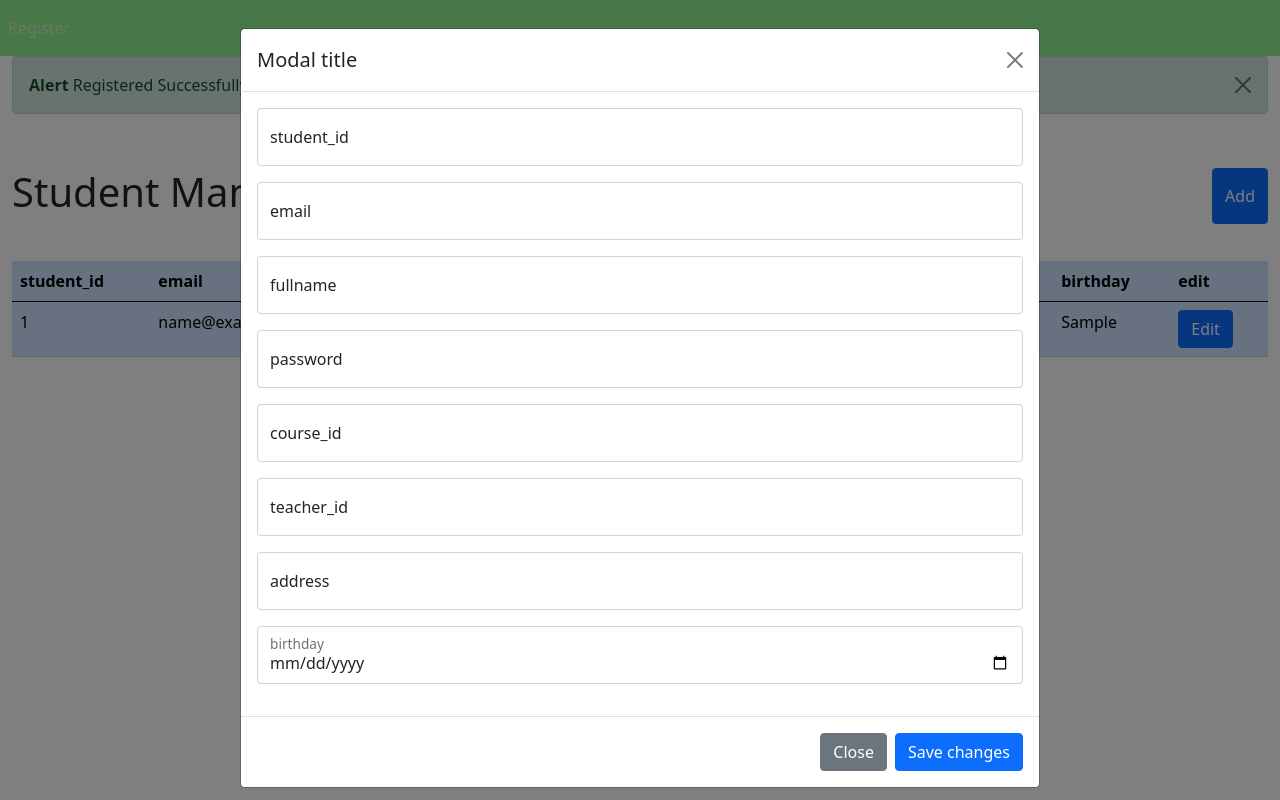
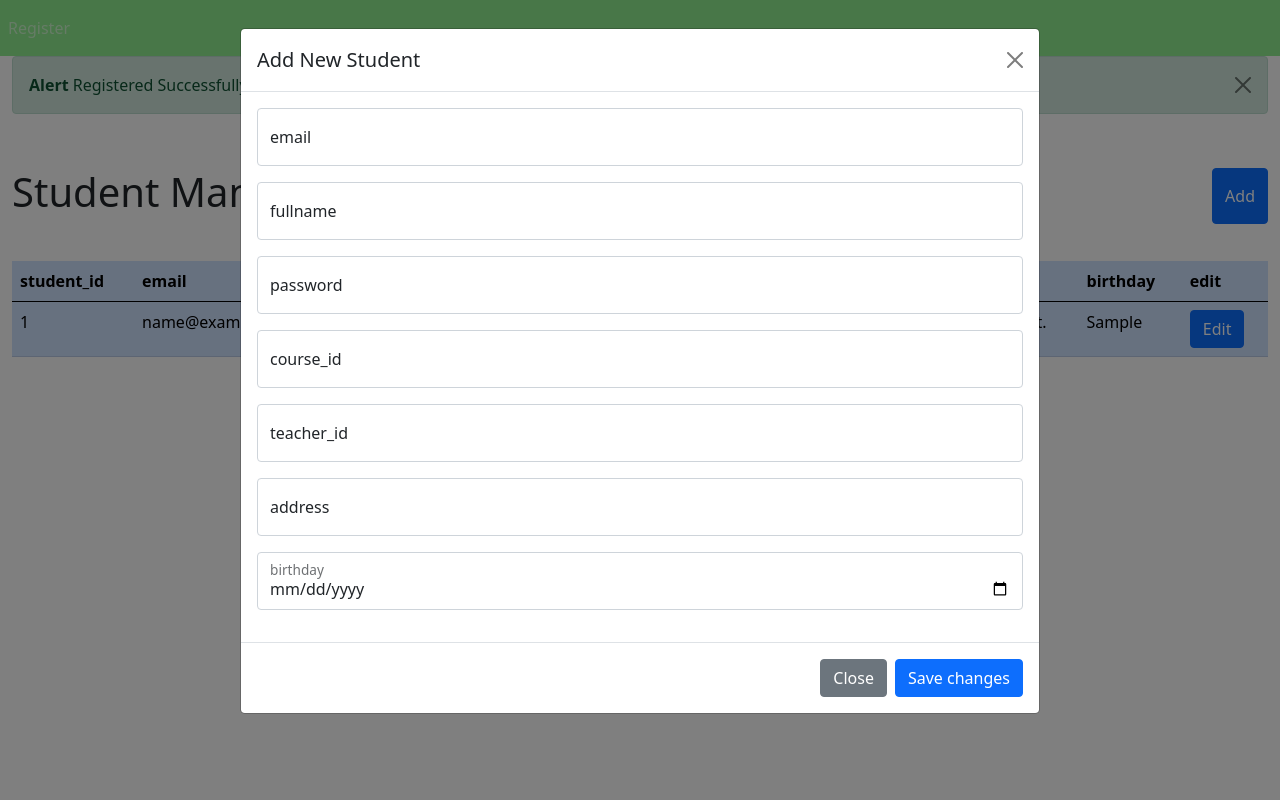
Before and after one commit to LuhPaglia/php-beavers, a PHP site: page /PHP/studentMng.php?msg=1 in a window 1280 px wide, after a click on "Add". Run offline with PHP 8.4, Linux system fonts and the light colour scheme; tables that the repository leaves empty hold one stand-in row (values such as "Sample post").

Commit message:
added function complete

```diff
--- a/database.sql
+++ b/database.sql
@@ -14,7 +14,7 @@ CREATE TABLE `beavers`.`admin_tb` (
 CREATE TABLE `beavers`.`course_tb` (
   `course_id` INT NOT NULL AUTO_INCREMENT,
   `course_name` VARCHAR(200) NOT NULL,
-  `description` VARCHAR(45) NULL,
+  `description` VARCHAR(255) NULL,
   PRIMARY KEY (`course_id`),
   UNIQUE INDEX `course_id_UNIQUE` (`course_id` ASC)  );
 
--- a/objects/studentObj.php
+++ b/objects/studentObj.php
@@ -10,16 +10,16 @@ class studentObj{
     private $birthday;
     function __construct($student_id,$user_name,$password,$email,$course_id,$teacher_id,$address,$birthday){
         $this->student_id = $student_id;
-        $this->teacher_id = $teacher_id;
         $this->user_name = $user_name;
         $this->password = $password;
         $this->email = $email;
         $this->course_id = $course_id;
+        $this->teacher_id = $teacher_id;
         $this->address = $address;
         $this->birthday = $birthday;
     }
     function toInsert(){
-        return [$this->student_id, "'$this->user_name'","'$this->password'","'$this->email'",$this->course_id,$this->teacher_id,"'$this->address'","'$this->birthday'"];
+        return ["'$this->user_name'","'$this->password'","'$this->email'",$this->course_id,$this->teacher_id,"'$this->address'","'$this->birthday'"];
     }
 }
 ?>
--- a/services/dbservices.php
+++ b/services/dbservices.php
@@ -5,6 +5,7 @@ class dbServices{
     private $password;
     private $dbName;
     public $dbcon;
+
     function __construct($hostName,$userName,$password,$dbName)
     {
         $this->hostName = $hostName;
--- a/studentMng.php
+++ b/studentMng.php
@@ -8,7 +8,6 @@
   }else{
     echo "DB connection problem";
   }
-
 ?>
 
 <!-- Alert -->
@@ -46,7 +45,9 @@
                 <th>fullname</th>
                 <th>password</th>
                 <th>course_id</th>
+                <th>course_name</th>
                 <th>teacher_id</th>
+                <!-- <th>teacher_name</th> -->
                 <th>address</th>
                 <th>birthday</th>
                 <th>edit</th>
@@ -55,10 +56,16 @@
         <tbody>
 
         <?php
+          // if(teacher login) { changing query}
 
-          // if(teacher login) { changing query}
-          $sqlCommand = "SELECT * FROM student_tb";
+          // $sqlCommand = "SELECT * FROM student_tb";
+
+          $sqlCommand = "SELECT `student_id`, `email`, `user_name`, `password`, student_tb.course_id, course_tb.course_name, `teacher_id`, `address`, `birthday` FROM student_tb CROSS JOIN course_tb WHERE student_tb.course_id=course_tb.course_id ORDER BY `student_id`;";
+
+          // $sqlCommand = "SELECT `student_id`, a.email, a.user_name, a.password, a.course_id, a.course_name, a.teacher_id, teacher_tb.user_name, a.address, a.birthday FROM (SELECT `student_id`, `email`, `user_name`, `password`, student_tb.course_id, course_tb.course_name, `teacher_id`, `address`, `birthday` FROM student_tb CROSS JOIN course_tb WHERE student_tb.course_id=course_tb.course_id ) AS a CROSS JOIN teacher_tb WHERE a.teacher_id=teacher_tb.teacher_id ORDER BY `student_id`;";
+
           $result = $dbSrv->dbcon->query($sqlCommand);
+
 
           if ($result->num_rows > 0) {
             // output data of each row
@@ -69,7 +76,8 @@
               foreach ($row as $value) {
                 echo "<td>$value</td>";
               }
-              echo "<td><a class='btn btn-primary' href=".$_SERVER['PHP_SELF']."?student_id="." role='button'>Edit</a></td>";
+              echo "<td><a class='btn btn-primary' href=".$_SERVER['PHP_SELF']."?student_id=".$row['student_id']." role='button' data-bs-toggle='modal' data-bs-target='#exampleModal'>Edit</a></td>";
+              // echo "<td><button class='btn btn-primary' data-id=".$row['student_id']." type='button' data-bs-toggle='modal' data-bs-target='#exampleModal'>Edit</button></td>";
               echo "</tr>";
             }
 
@@ -86,18 +94,16 @@
   <div class="modal-dialog" style="max-width: 800px;">
     <div class="modal-content">
       <div class="modal-header">
-        <h1 class="modal-title fs-5" id="exampleModalLabel">Modal title</h1>
+        <h1 class="modal-title fs-5" id="exampleModalLabel">
+          <?php
+            if (isset($_GET['student_id'])) echo "Student Edit";
+            else echo "Add New Student";
+          ?>
+        </h1>
         <button type="button" class="btn-close" data-bs-dismiss="modal" aria-label="Close"></button>
       </div>
+      <form action="./studentAdd.php" method="POST">
         <div class="modal-body">
-
-      <form action="./studentAdd.php" method="POST">
-        <div class="form-floating mb-3">
-            <input
-              type="number"
-              class="form-control" name="student_id" id="student_id" placeholder="student_id">
-            <label for="student_id">student_id</label>
-          </div>
           <div class="form-floating mb-3">
             <input
               type="text"
@@ -147,7 +153,6 @@
           </div>
       </form>
 
-
     </div>
   </div>
 </div>
@@ -156,9 +161,11 @@
 
 
 <?php
+
   if($_SERVER['REQUEST_METHOD']=="GET") {
 
 
   }
 
+  $dbSrv->closeDb();
 ?>
```
Also changed, not shown: studentAdd.php (+3 -4 lines). Lines whose indentation alone changed are shown as unchanged.
